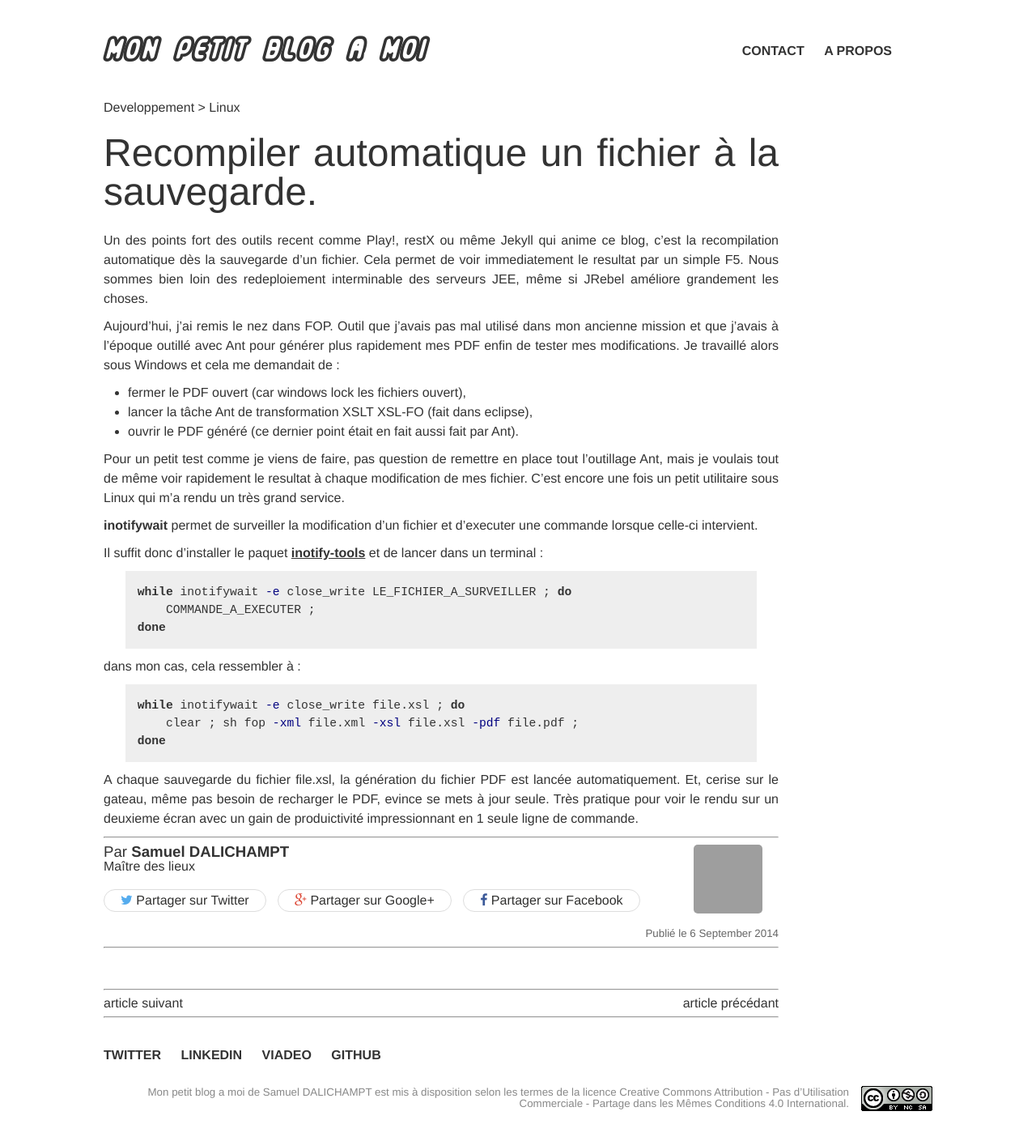
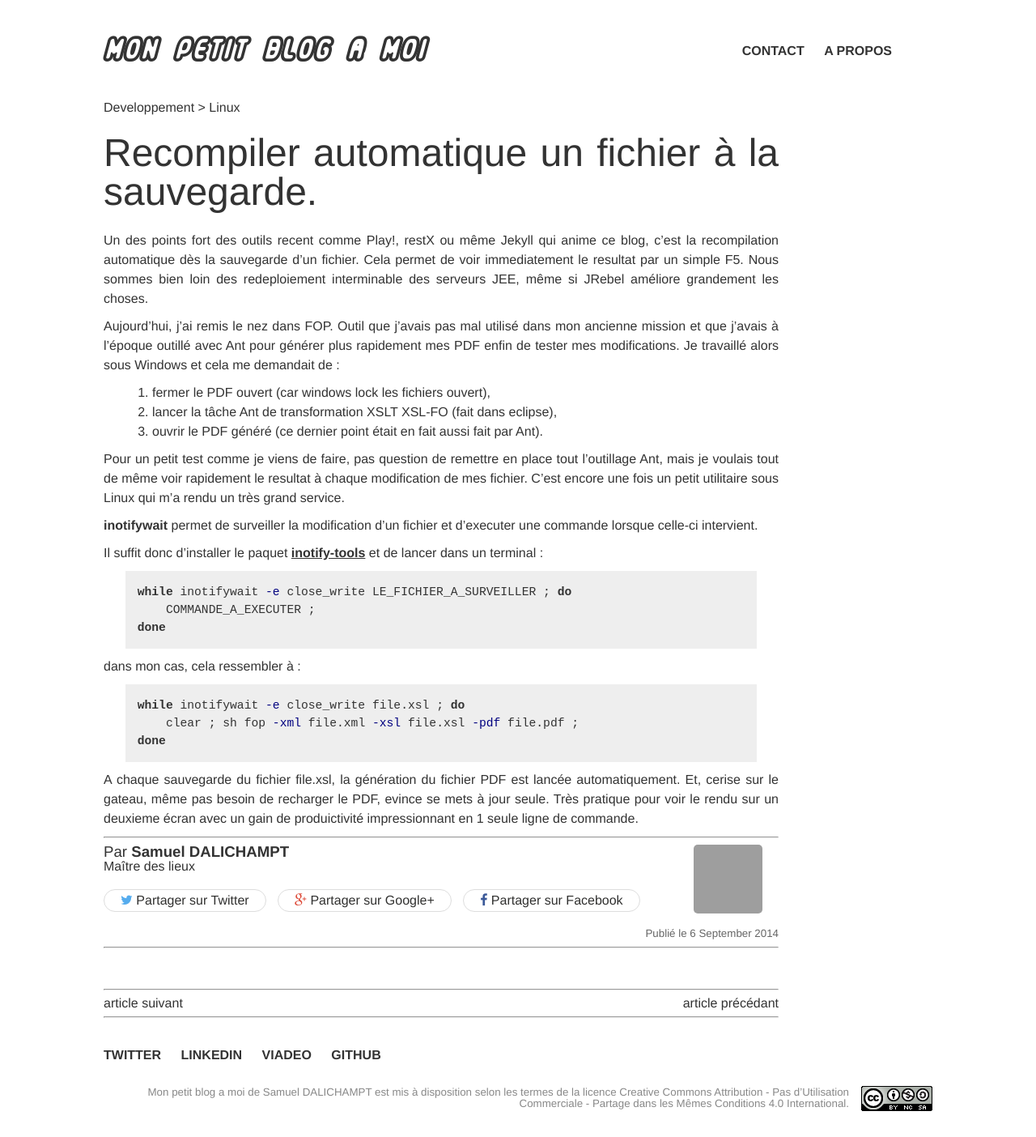
Before and after one commit to sdalichampt/sdalichampt.github.io, a Jekyll site: the page built from _posts/2014/2014-09-06-recompiler-automatiquement-un-fichier-a-la-sauvegarde.md, in a window 1280 px wide. Shown: the whole page at 81% size. Built offline with Jekyll 4.4.1, drawn with Linux system fonts in a browser that asks for light colours; comment, search, counter and statistics services are not loaded; grey boxes are pictures that could not be loaded.

Commit message:
correction CSS

```diff
--- a/css/main.scss
+++ b/css/main.scss
@@ -138,9 +138,18 @@ a, a:visited {
       margin-bottom: 10px;
     }
 
-    li {
-      margin-left: 30px;
-      list-style: disc;
+    ol {
+      li {
+        margin-left: 60px;
+        list-style-type: decimal;
+      }
+    }
+
+    ul {
+      li {
+        margin-left: 60px;
+        list-style: disc;
+      }
     }
 
     .highlight {
```
